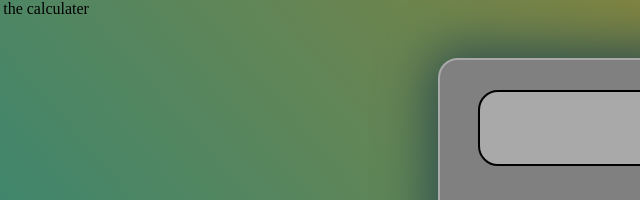
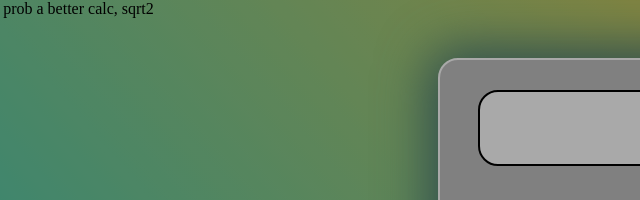
Before and after one commit to squareroot-2/badwebsite2, a plain HTML site: page index.html in a window 1280 px wide. Shown: the top 200 px of the page, 0-640 px from the left. Drawn offline with Linux system fonts and the light colour scheme; a web font is replaced by a local one.

Commit message:
readme change

```diff
--- a/index.html
+++ b/index.html
@@ -15,7 +15,7 @@
 
 <body>
     <!-- corner texts -->
-    <div class="cornerText_top">the calculater</div>
+    <div class="cornerText_top">prob a better calc, sqrt2</div>
     <div class="cornerText" id="secretscore">scorE: 1</div>
 
     <div class="pietrophy" id="pt"></div>
```
Also changed, not shown: 1 other file.
